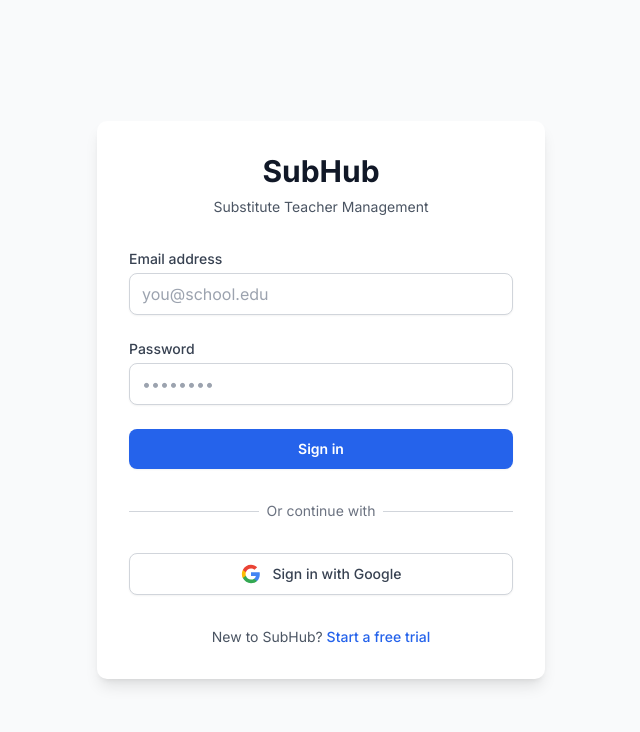
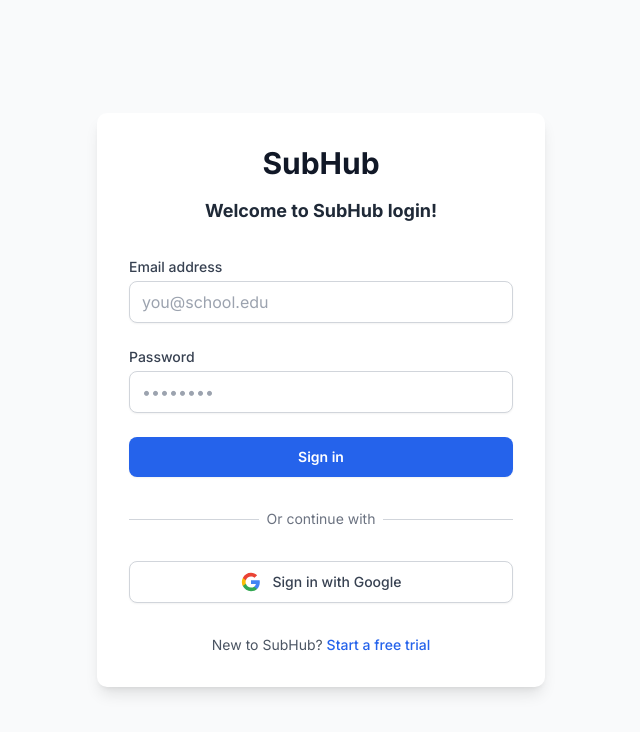
Before and after one commit to jmg5041/subhub, a Next.js app: page /auth/login in a window 1280 px wide. Shown: the top 732 px of the page, without its empty margins (319-959 px from the left). Built offline with nearby package versions, Linux system fonts and the light colour scheme; no server answers; the database is empty.

Commit message:
Update signup/login page copy

```diff
--- a/src/app/auth/login/LoginForm.tsx
+++ b/src/app/auth/login/LoginForm.tsx
@@ -61,9 +61,7 @@
       <div className="w-full max-w-md space-y-8 rounded-lg bg-white p-8 shadow-lg">
         <div className="text-center">
           <AppLogo appName={appName} logoUrl={logoUrl} />
-          {!logoUrl && (
-            <p className="mt-2 text-sm text-gray-600">Substitute Teacher Management</p>
-          )}
+          <p className="mt-4 text-lg font-bold text-gray-800">Welcome to SubHub login!</p>
         </div>
 
         {error && (
--- a/src/app/auth/signup/SignupForm.tsx
+++ b/src/app/auth/signup/SignupForm.tsx
@@ -123,7 +123,7 @@
         {/* Logo */}
         <div className="text-center mb-8">
           <AppLogo appName={appName} logoUrl={logoUrl} />
-          <p className="mt-2 text-base font-medium text-gray-700">Substitute management, simplified.</p>
+          <p className="mt-2 text-base font-medium text-gray-700">SubHub! Substitute management simplified.</p>
           <p className="mt-1 text-sm text-gray-400">Built for school administrators. Free to try.</p>
         </div>
 
```
